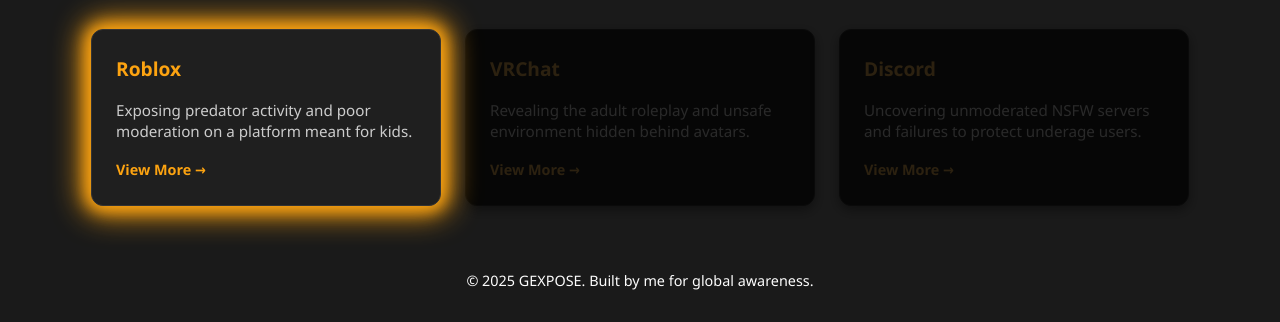
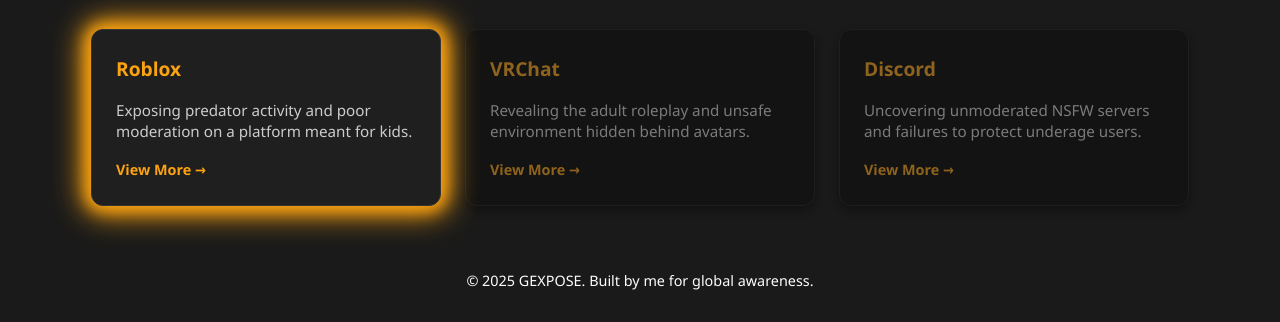
Before and after one commit to Gcreation-hq/Gexpose, a plain HTML site: page index.html in a window 1280 px wide. Both pictures are taken after a click on the element 266 px from the left and 658 px from the top of the page. Shown: the part 541-863 px from the top of the page. Drawn offline with Linux system fonts and the light colour scheme.

Commit message:
Update style.css

```diff
--- a/style.css
+++ b/style.css
@@ -52,7 +52,7 @@ nav ul li a:hover { color: var(--accent-yellow); }
 
 .card.active { box-shadow: 0 0 15px 4px #fca311, 0 0 30px 8px #fca311; z-index: 1; }
 
-.card.dimmed { filter: brightness(0.2) grayscale(40%); }
+.card.dimmed { filter: brightness(0.6) grayscale(20%); }
 
 footer { text-align: center; padding: 1rem; background-color: #1a1a1a; border-top: 1px solid #333; font-size: 0.9rem; }
 
```
